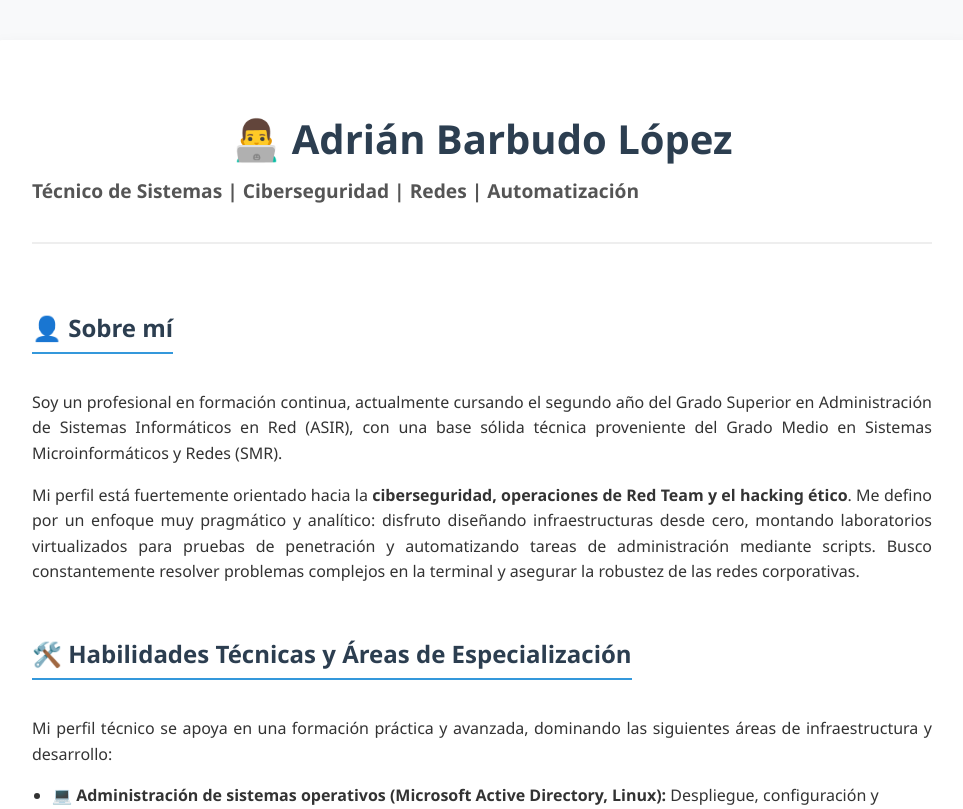
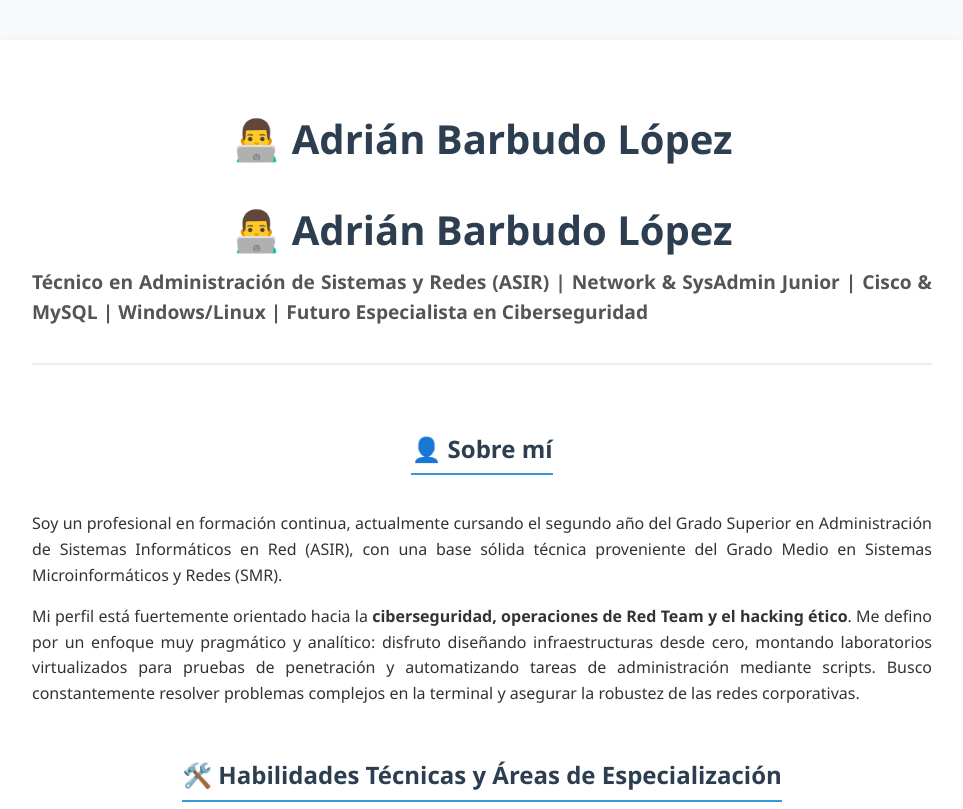
Before and after one commit to abl211207/abl211207.github.io, a plain HTML site: page index.html in a window 1280 px wide. Shown: the top 809 px of the page, without its empty margins (158-1121 px from the left). Drawn offline with Linux system fonts and the light colour scheme.

Commit message:
Update index.html

```diff
--- a/index.html
+++ b/index.html
@@ -150,7 +150,10 @@
         <!-- CABECERA -->
         <header>
             <h1>👨‍💻 Adrián Barbudo López</h1>
-            <p class="subtitle">Técnico de Sistemas | Ciberseguridad | Redes | Automatización</p>
+            <!-- CABECERA -->
+        <header>
+            <h1>👨‍💻 Adrián Barbudo López</h1>
+            <p class="subtitle">Técnico en Administración de Sistemas y Redes (ASIR) | Network & SysAdmin Junior | Cisco & MySQL | Windows/Linux | Futuro Especialista en Ciberseguridad</p>
         </header>
 
         <!-- SOBRE MÍ -->
```
